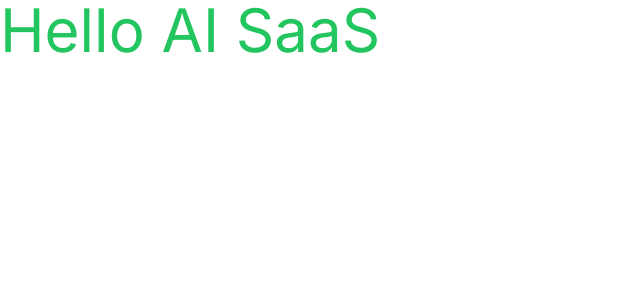
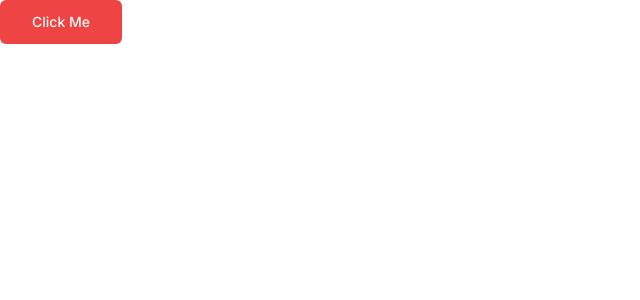
Before and after one commit to bviscosi/ai-saas, a Next.js app: page / in a window 1280 px wide. Shown: the top 300 px of the page, without its empty margins (0-640 px from the left). Built offline with nearby package versions, Linux system fonts and the light colour scheme.

Commit message:
Rename app and test button

```diff
--- a/app/globals.css
+++ b/app/globals.css
@@ -1,6 +1,12 @@
 @tailwind base;
 @tailwind components;
 @tailwind utilities;
+
+html,
+body,
+:root {
+	height: '100%';
+}
 
 @layer base {
 	:root {
--- a/app/layout.tsx
+++ b/app/layout.tsx
@@ -1,12 +1,12 @@
-import type { Metadata } from "next";
-import { Inter } from "next/font/google";
-import "./globals.css";
+import type { Metadata } from 'next';
+import { Inter } from 'next/font/google';
+import './globals.css';
 
-const inter = Inter({ subsets: ["latin"] });
+const inter = Inter({ subsets: ['latin'] });
 
 export const metadata: Metadata = {
-  title: "Create Next App",
-  description: "Generated by create next app",
+	title: 'Genius',
+	description: 'AI Platform',
 };
 
 export default function RootLayout({
@@ -15,7 +15,7 @@ export default function RootLayout({
 	children: React.ReactNode;
 }>) {
 	return (
-    <html lang="en">
+		<html lang='en'>
 			<body className={inter.className}>{children}</body>
 		</html>
 	);
--- a/app/page.tsx
+++ b/app/page.tsx
@@ -1,3 +1,9 @@
+import { Button } from '@/components/ui/button';
+
 export default function Home() {
-	return <p className='text-6xl text-green-500 '>Hello AI SaaS</p>;
+	return (
+		<Button variant='destructive' size='lg'>
+			Click Me
+		</Button>
+	);
 }
```
Lines whose indentation alone changed are shown as unchanged.
